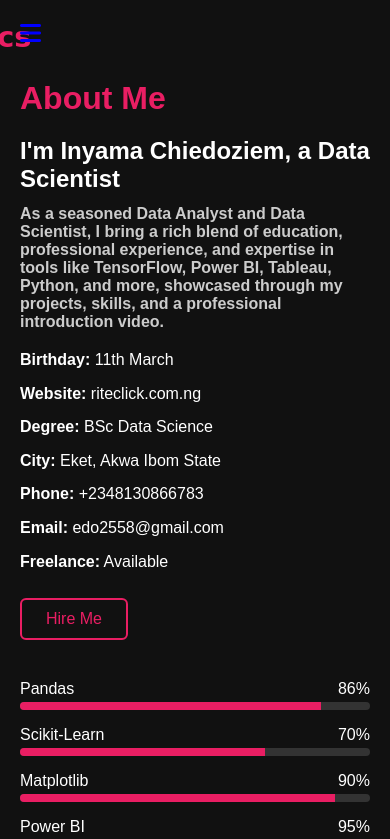
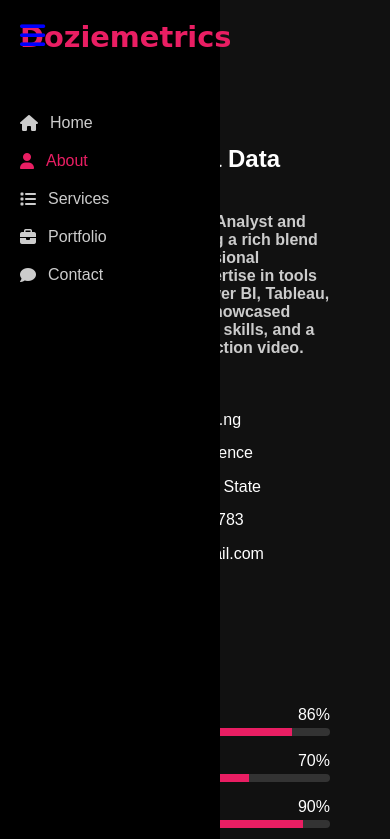
Before and after one commit to DoziemMetrics/Dozie_Portfolio, a plain HTML site: page about.html in a window 390 px wide. Both pictures are taken after a click on the element 30 px from the left and 34 px from the top of the page. Shown: the top 839 px of the page. Drawn offline with Linux system fonts and the light colour scheme.

Commit message:
Update about.html

```diff
--- a/about.html
+++ b/about.html
@@ -1,7 +1,8 @@
 <!DOCTYPE html>
 <html lang="en">
 <head>
-  <meta charset="UTF-8" /><meta name="viewport" content="width=device-width, initial-scale=1" />
+  <meta charset="UTF-8" />
+  <meta name="viewport" content="width=device-width, initial-scale=1" />
   <title>About – Doziemetrics</title>
   <link href="https://cdnjs.cloudflare.com/ajax/libs/font-awesome/6.4.0/css/all.min.css" rel="stylesheet"/>
   <style>
@@ -11,47 +12,41 @@
     .app { display:flex; min-height:100vh; }
     aside.sidebar { width:220px; background:#000; padding:20px; display:flex; flex-direction:column; transition:transform 0.3s ease; }
     section.main { flex:1; padding:60px; overflow-y:auto; }
+    .sidebar h2 { font-family:'Pacifico',cursive; color:#e91e63; font-size:1.8rem; margin-bottom:40px; }
+    .nav-links { list-style:none; }
+    .nav-links li { margin:20px 0; }
+    .nav-links a { display:flex; align-items:center; gap:12px; font-size:1rem; color:#ccc; transition:color .3s; }
+    .nav-links a.active, .nav-links a:hover { color:#e91e63; }
+    .section-header { margin-bottom:20px; }
+    .section-header h2 { font-size:2rem; color:#e91e63; }
+    .about-intro { display:grid; grid-template-columns:1fr 1fr; gap:40px; margin-bottom:60px; }
+    .intro-text h3 { font-size:1.5rem; margin-bottom:12px; }
+    .intro-text h4 { font-size:1rem; margin-bottom:16px; color:#ccc; }
+    .intro-text p { line-height:1.6; margin-bottom:8px; }
+    .btn-hire { display:inline-block; margin-top:16px; padding:10px 24px; border:2px solid #e91e63; border-radius:6px; color:#e91e63; transition:background .3s, color .3s; }
+    .btn-hire:hover { background:#e91e63; color:#111; }
+    .skills { margin-bottom:60px; }
+    .skill { margin-bottom:16px; }
+    .skill-name { display:flex; justify-content:space-between; margin-bottom:4px; }
+    .skill-bar { width:100%; height:8px; background:#333; border-radius:4px; overflow:hidden; }
+    .skill-bar-inner { height:100%; background:#e91e63; width:0; transition:width 1s; }
+    .timeline-container { display:grid; grid-template-columns:1fr 1fr; gap:60px; }
+    .timeline-item { margin-bottom:32px; }
+    .timeline-item h4 { font-size:1.2rem; margin-bottom:4px; color:#e91e63; }
+    .timeline-item span { font-size:0.9rem; color:#ccc; }
+    .timeline-item p { margin-top:4px; line-height:1.5; }
 
-    .sidebar h2 { font-family:'Pacifico',cursive; color:#e91e63; font-size:1.8rem; margin-bottom:40px;}
-    .nav-links { list-style:none; }
-    .nav-links li{margin:20px 0;}
-    .nav-links a{display:flex;align-items:center;gap:12px;font-size:1rem;color:#ccc;transition:color .3s;}
-    .nav-links a.active,.nav-links a:hover{color:#e91e63;}
+    /* Hamburger Styles */
+    .hamburger { display:none; font-size:1.8rem; cursor:pointer; color:blue; position:fixed; top:20px; left:20px; z-index:1001; }
 
-    .section-header{margin-bottom:20px;}
-    .section-header h2{font-size:2rem;color:#e91e63;}
-
-    .about-intro{display:grid;grid-template-columns:1fr 1fr;gap:40px;margin-bottom:60px;}
-    .intro-text h3{font-size:1.5rem;margin-bottom:12px;}
-    .intro-text h4{font-size:1rem;margin-bottom:16px;color:#ccc;}
-    .intro-text p{line-height:1.6;margin-bottom:8px;}
-
-    .btn-hire{display:inline-block;margin-top:16px;padding:10px 24px;border:2px solid #e91e63;border-radius:6px;color:#e91e63;transition:background .3s,color .3s;}
-    .btn-hire:hover{background:#e91e63;color:#111;}
-
-    .skills{margin-bottom:60px;}
-    .skill{margin-bottom:16px;}
-    .skill-name{display:flex;justify-content:space-between;margin-bottom:4px;}
-    .skill-bar{width:100%;height:8px;background:#333;border-radius:4px;overflow:hidden;}
-    .skill-bar-inner{height:100%;background:#e91e63;width:0;transition:width 1s;}
-
-    .timeline-container{display:grid;grid-template-columns:1fr 1fr;gap:60px;}
-    .timeline-item{margin-bottom:32px;}
-    .timeline-item h4{font-size:1.2rem;margin-bottom:4px;color:#e91e63;}
-    .timeline-item span{font-size:0.9rem;color:#ccc;}
-    .timeline-item p{margin-top:4px;line-height:1.5;}
-
-    /* Hamburger styles */
-    .hamburger { display:none; font-size:24px; cursor:pointer; color:#00f; position:fixed; top:20px; left:20px; z-index:1001; }
-
-    @media (max-width:768px){
+    /* Mobile */
+    @media(max-width:768px){
+      aside.sidebar { position:fixed; top:0; left:0; height:100%; transform:translateX(-100%); z-index:1000; }
+      aside.sidebar.active { transform:translateX(0); }
+      .hamburger { display:block; }
       .app { flex-direction:column; }
-      aside.sidebar { position:fixed; top:0; left:0; height:100vh; transform:translateX(-100%); width:200px; z-index:1000; }
-      aside.sidebar.show { transform:translateX(0); }
-      section.main { padding:20px; margin-top:60px; }
-      .about-intro{grid-template-columns:1fr;}
-      .timeline-container{grid-template-columns:1fr;}
-      .hamburger { display:block; }
+      .about-intro { grid-template-columns:1fr; }
+      .timeline-container { grid-template-columns:1fr; }
     }
   </style>
 </head>
@@ -132,4 +127,11 @@
     </section>
   </div>
   <script>
-    const hamb
+    const hamburger = document.querySelector('.hamburger');
+    const sidebar = document.querySelector('aside.sidebar');
+    hamburger.addEventListener('click', () => {
+      sidebar.classList.toggle('active');
+    });
+  </script>
+</body>
+</html>
```
